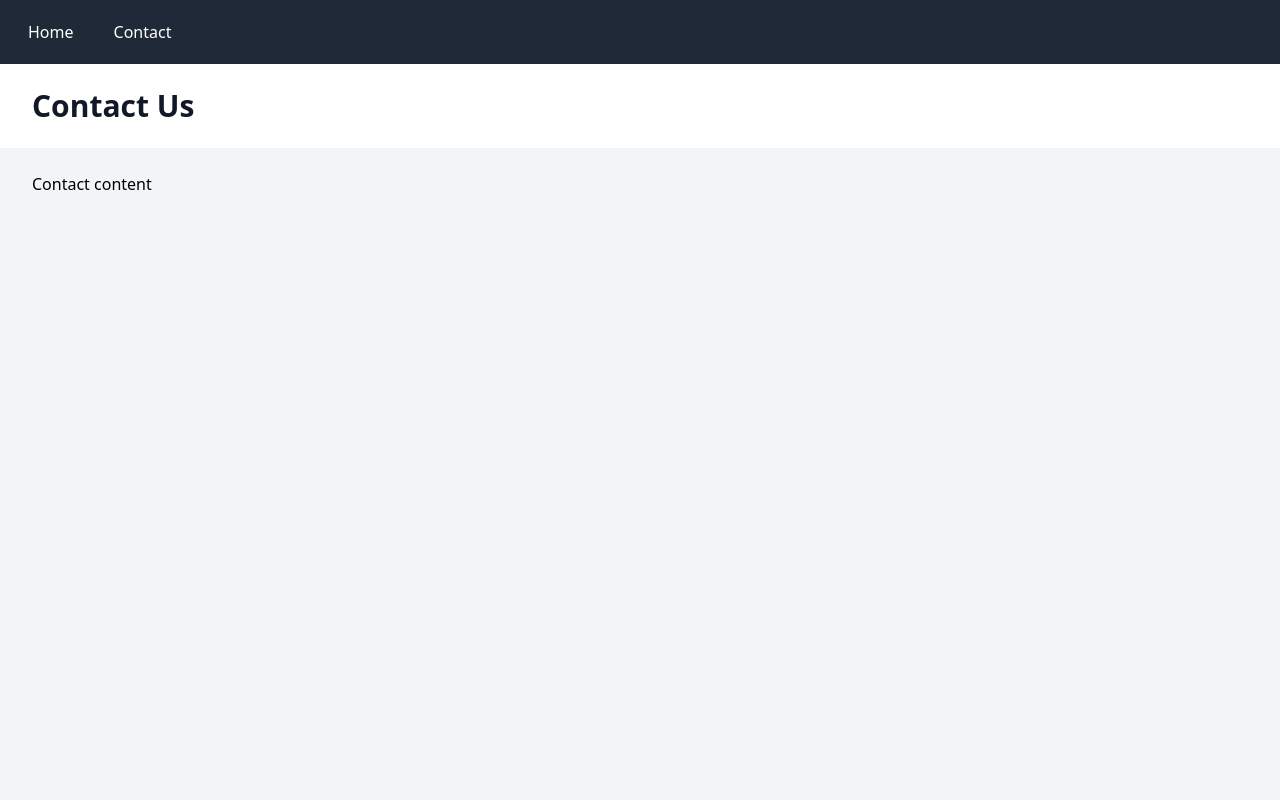
After one commit to gabrielsvpinheiro/php-ecommerce, a PHP site: page /contact in a window 1280 px wide. The commit adds this page. Run offline with PHP 8.4, Linux system fonts and the light colour scheme; style sheets or scripts are compiled from the project's sources.

Commit message:
feat feat: setup views

```diff
--- /dev/null
+++ b/public/contact.php
@@ -0,0 +1,10 @@
+<?php
+
+declare(strict_types=1);
+
+require __DIR__ . '/../vendor/autoload.php';
+
+$title = 'Contact Us';
+$heading = $title;
+
+require __DIR__ . '/../resources/views/contact.php';
--- a/public/index.php
+++ b/public/index.php
@@ -8,5 +8,6 @@ use App\Models\Product;
 
 $products = Product::all();
 $title = 'My Webstore';
+$heading = 'Home';
 
-require __DIR__ . '/../resources/views/index.phtml';
+require __DIR__ . '/../resources/views/index.php';
--- /dev/null
+++ b/resources/views/contact.php
@@ -0,0 +1,11 @@
+<?php require 'includes/head.php' ?>
+<?php require 'includes/top-nav.php' ?>
+<?php require 'includes/header.php' ?>
+
+<main>
+    <div class="mx-auto max-w-7xl py-6 px-8">
+        Contact content
+    </div>
+</main>
+
+<?php require 'includes/footer.php' ?>
--- /dev/null
+++ b/resources/views/includes/footer.php
@@ -0,0 +1,3 @@
+        </div>
+    </body>
+</html>
--- /dev/null
+++ b/resources/views/includes/head.php
@@ -0,0 +1,12 @@
+<!DOCTYPE html>
+<html lang="en" class="h-full bg-gray-100">
+<head>
+    <meta charset="UTF-8">
+    <meta name="viewport"
+          content="width=device-width, user-scalable=no, initial-scale=1.0, maximum-scale=1.0, minimum-scale=1.0">
+    <meta http-equiv="X-UA-Compatible" content="ie=edge">
+    <title><?= $title ?></title>
+    <link rel="stylesheet" href="/css/app.css">
+</head>
+<body class="h-full">
+    <div class="min-h-full">
--- a/resources/views/includes/head.phtml
+++ /dev/null
@@ -1,6 +0,0 @@
-<meta charset="UTF-8">
-<meta name="viewport"
-      content="width=device-width, user-scalable=no, initial-scale=1.0, maximum-scale=1.0, minimum-scale=1.0">
-<meta http-equiv="X-UA-Compatible" content="ie=edge">
-<title><?= $title ?></title>
-<link rel="stylesheet" href="<?= mix('/css/app.css') ?>">
--- /dev/null
+++ b/resources/views/includes/header.php
@@ -0,0 +1,5 @@
+<header class="bg-white">
+    <div class="mx-auto max-w-7xl py-6 px-8">
+        <h1 class="text-3xl leading-9 font-bold text-gray-900"><?= $heading ?></h1>
+    </div>
+</header>
--- /dev/null
+++ b/resources/views/includes/top-nav.php
@@ -0,0 +1,15 @@
+<nav class="bg-gray-800">
+    <div class="mx-auto max-w-7xl px-4">
+        <div class="flex items-center justify-start gap-4 h-16">
+            <a href="/"
+               class="text-white py-2 px-3 leading-lg rounded-md hover:bg-gray-900 transition transition-all duration-[0.5s]">
+                Home
+            </a>
+
+            <a href="/contact.php"
+               class="text-white py-2 px-3 leading-lg rounded-md hover:bg-gray-900 transition transition-all duration-[0.5s]">
+                Contact
+            </a>
+        </div>
+    </div>
+</nav>
```
Also changed, not shown: resources/views/index.php (added, +11 -0 lines), resources/views/index.phtml (deleted, +0 -42 lines).
